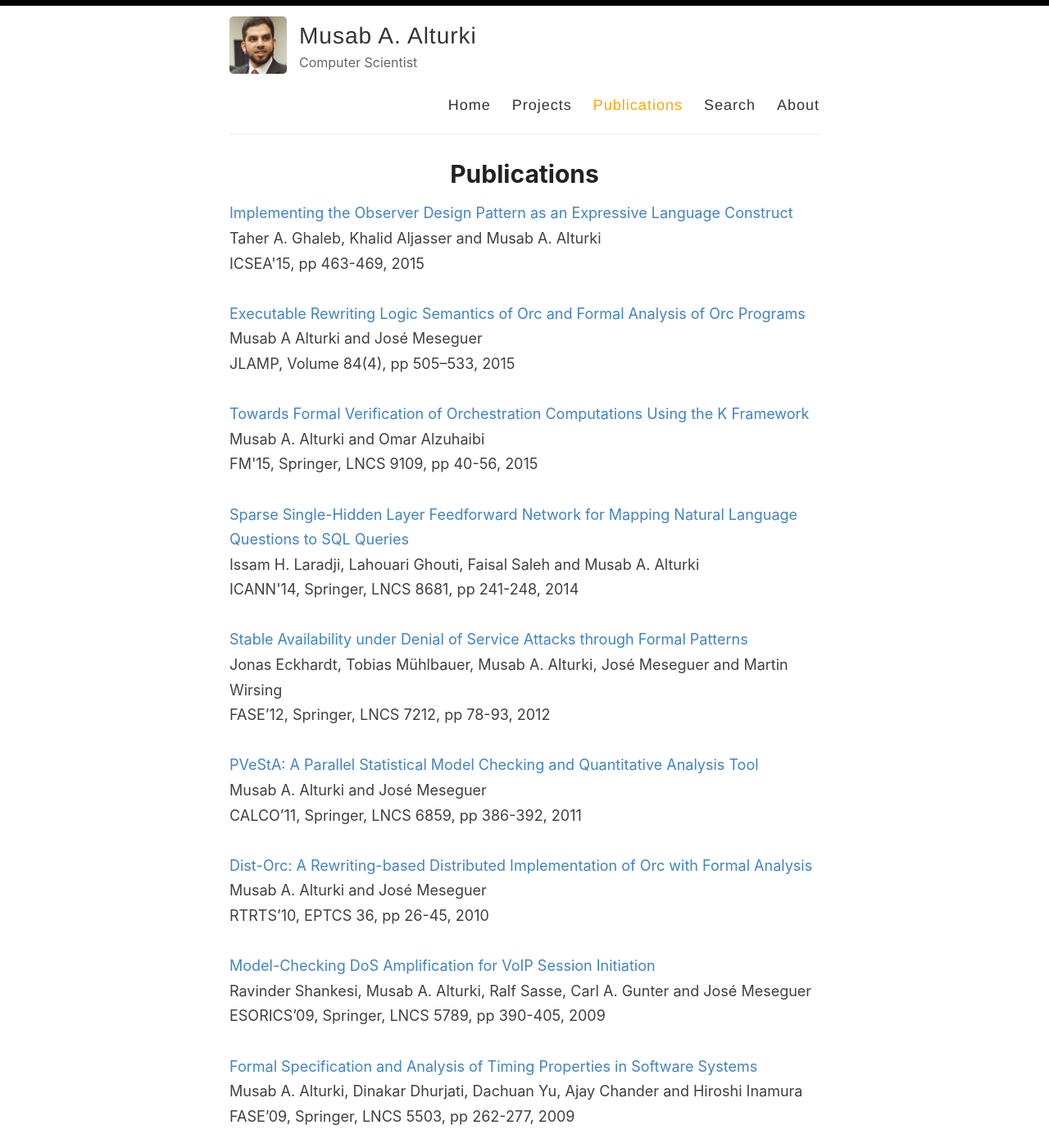
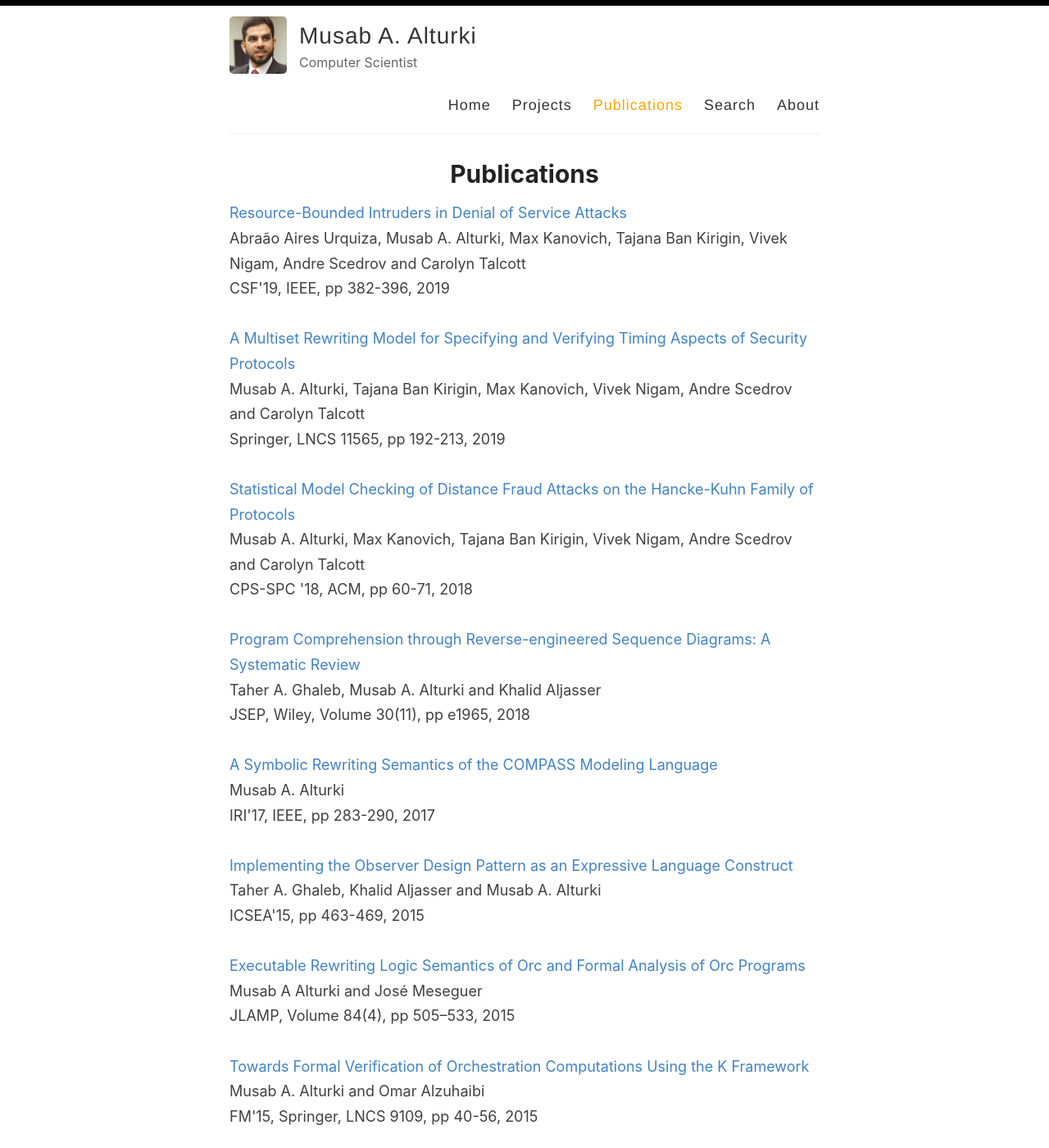
Before and after one commit to malturki/malturki-old.github.io, a Jekyll site: the page built from _pages/publications.md, in a window 1280 px wide and 1400 px high. Shown: the whole window at 82% size. Built offline with Jekyll 4.4.1, drawn with Linux system fonts in a browser that asks for light colours.

Commit message:
Update publications.yml

```diff
--- a/_data/publications.yml
+++ b/_data/publications.yml
@@ -1,3 +1,28 @@
+- title: Resource-Bounded Intruders in Denial of Service Attacks
+  authors: Abraão Aires Urquiza, Musab A. Alturki, Max Kanovich, Tajana Ban Kirigin, Vivek Nigam, Andre Scedrov and Carolyn Talcott
+  bibinfo: CSF'19, IEEE, pp 382-396, 2019
+  link: https://ieeexplore.ieee.org/document/8823756
+
+- title: A Multiset Rewriting Model for Specifying and Verifying Timing Aspects of Security Protocols
+  authors: Musab A. Alturki, Tajana Ban Kirigin, Max Kanovich, Vivek Nigam, Andre Scedrov and Carolyn Talcott
+  bibinfo: Springer, LNCS 11565, pp 192-213, 2019
+  link: https://link.springer.com/chapter/10.1007/978-3-030-19052-1_13
+
+- title: Statistical Model Checking of Distance Fraud Attacks on the Hancke-Kuhn Family of Protocols
+  authors: Musab A. Alturki, Max Kanovich, Tajana Ban Kirigin, Vivek Nigam, Andre Scedrov and Carolyn Talcott
+  bibinfo: CPS-SPC '18, ACM, pp 60-71, 2018
+  link: https://dl.acm.org/citation.cfm?id=3264895
+
+- title: "Program Comprehension through Reverse-engineered Sequence Diagrams: A Systematic Review"
+  authors: Taher A. Ghaleb, Musab A. Alturki and Khalid Aljasser
+  bibinfo: JSEP, Wiley, Volume 30(11), pp e1965, 2018
+  link: https://doi.org/10.1002/smr.1965
+
+- title: "A Symbolic Rewriting Semantics of the COMPASS Modeling Language"
+  authors: Musab A. Alturki
+  bibinfo: IRI'17, IEEE, pp 283-290, 2017
+  link: https://doi.org/10.1109/IRI.2017.62
+
 - title: Implementing the Observer Design Pattern as an Expressive Language Construct
   authors: Taher A. Ghaleb, Khalid Aljasser and Musab A. Alturki
   bibinfo: ICSEA'15, pp 463-469, 2015
```
